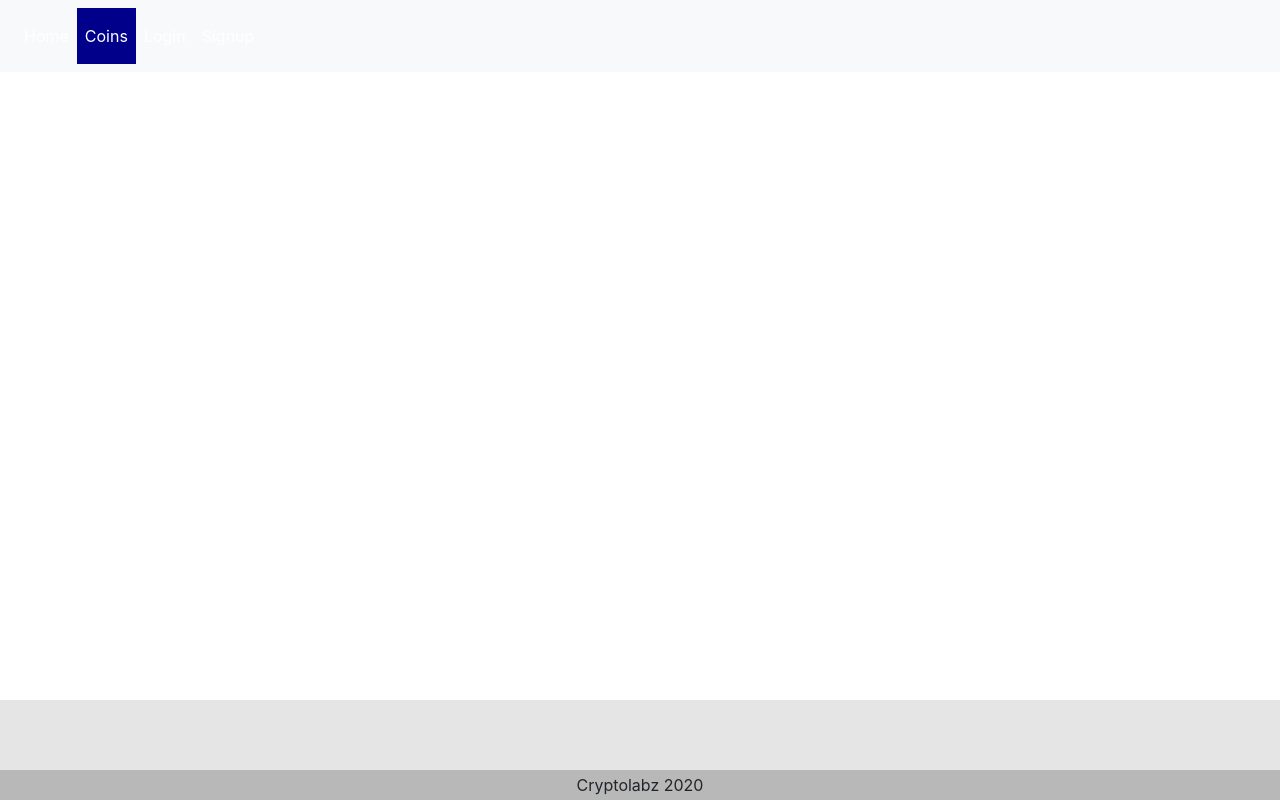
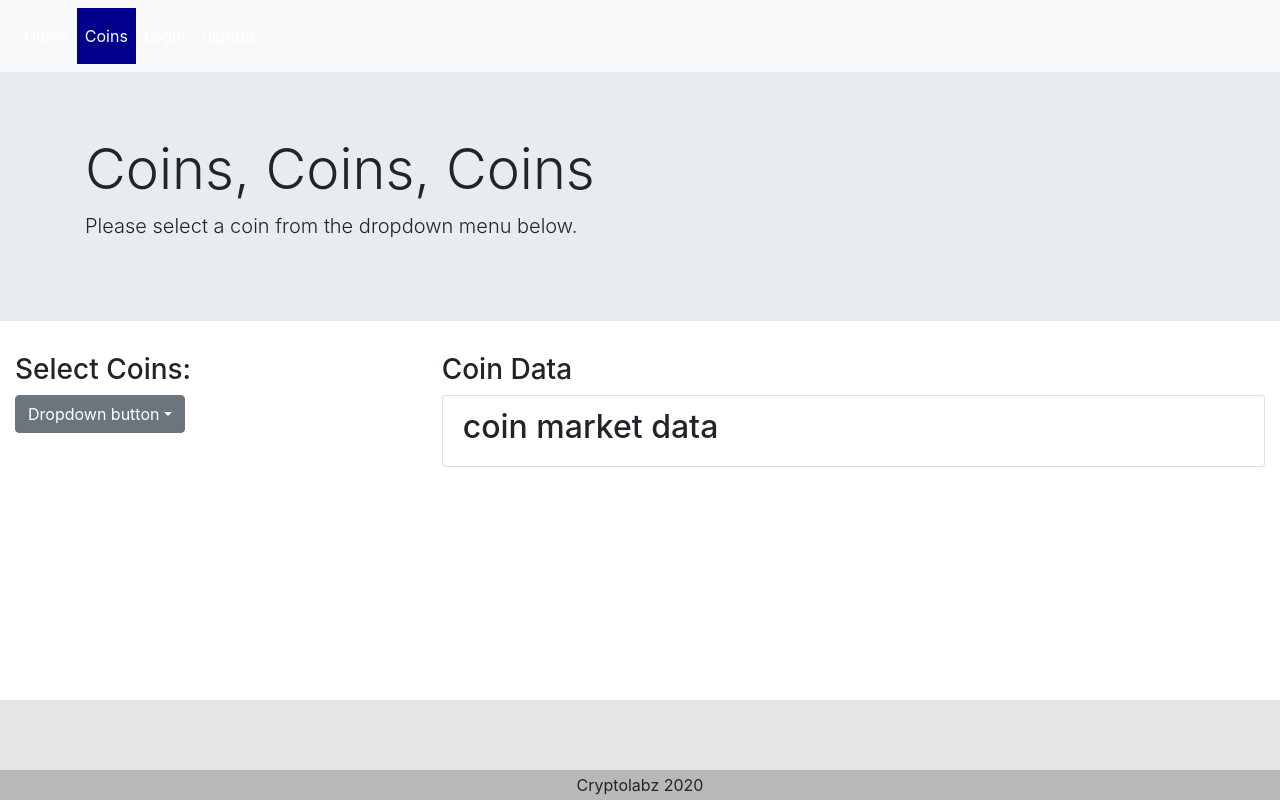
Before and after one commit to dohmr/cryptolabz, a React (Create React App) app in the folder client/: page /coins in a window 1280 px wide. Built offline with nearby package versions, Linux system fonts and the light colour scheme.

Commit message:
added dropdown menu but buttons dont work, woorking on results box

```diff
--- a/client/src/App.js
+++ b/client/src/App.js
@@ -8,7 +8,7 @@ import Footer from "./components/Footer";
 import ProtectedExamplePage from "./components/ProtectedExamplePage";
 import { ProvideAuth } from "./util/authContext";
 import ProtectedRoute from "./components/ProtectedRoute";
-import ResearchPage from "./components/ResearchPage";
+import CoinsPage from "./components/CoinsPage";
 
 function App() {
   return (
@@ -19,8 +19,8 @@ function App() {
           <Route exact path="/">
             <HomePage />
           </Route>
-          <Route path="/research">
-            <ResearchPage />
+          <Route path="/coins">
+            <CoinsPage />
           </Route>
           <Route path="/login">
             <LoginPage />
--- a/client/src/components/CoinsPage.js
+++ b/client/src/components/CoinsPage.js
@@ -1,14 +1,39 @@
 import React from "react";
+import { Col, Row, Container } from "../components/Grid";
+import DropDown from "./DropDown.js";
 
 function CoinsPage() {
-    return(
-        <div class="jumbotron jumbotron-fluid">
-  <div class="container">
-    <h1 class="display-4">Coins, Coins, Coins</h1>
-    <p class="lead">Please select a coin from the dropdown menu below. </p>
-  </div>
+  return(
+<div>
+    <div className="jumbotron jumbotron-fluid">
+          <div className="container">
+           <h1 className="display-4">Coins, Coins, Coins</h1>
+            <p className="lead">Please select a coin from the dropdown menu below. </p>
+          </div>
+    </div>
+    <Container fluid>
+    <Row>
+      <Col size="md-4">
+      <div>
+        <h3 htmlFor="language">Select Coins:</h3>
+        <DropDown></DropDown>
+      </div>
+     </Col>
+      <Col size="md-8 sm-12">
+      <div>
+      <h3>Coin Data</h3>
+        <ul className="list-group search-results">
+        <li className="list-group-item">
+          <h2>coin market data</h2>
+          {/* <h2>{props.title}</h2>
+          <a href={props.url}>{props.url}</a> */}
+        </li>
+    </ul>
+      </div>
+      </Col>
+    </Row>
+  </Container>
 </div>
     );
-}
-
+  }
 export default CoinsPage;
--- /dev/null
+++ b/client/src/components/DropDown.js
@@ -0,0 +1,26 @@
+import React from "react";
+
+function DropDown() {
+  return (
+    <div className="dropdown">
+  <button class="btn btn-secondary dropdown-toggle" type="button" id="dropdownMenuButton">
+    Dropdown button
+  </button>
+  <div className="dropdown-menu" aria-labelledby="dropdownMenuButton">
+      <a className="dropdown-item"href="#">Bitcoin</a>
+      <a className="dropdown-item"href="#">Ethereum</a>
+      <a className="dropdown-item"href="#">Tether</a>
+      <a className="dropdown-item"href="#">XRP</a>
+      <a className="dropdown-item"href="#">Chainlink</a>
+      <a className="dropdown-item"href="#">Litecoin</a>
+      <a className="dropdown-item"href="#">Bitcoin Cash</a>
+      <a className="dropdown-item"href="#">Polkadot</a>
+      <a className="dropdown-item"href="#">Binance Coin</a>
+      <a className="dropdown-item"href="#">Cardano</a>
+
+    </div>
+  </div>
+  );
+}
+
+export default DropDown;
--- a/client/src/components/HomePage.js
+++ b/client/src/components/HomePage.js
@@ -45,10 +45,10 @@ function HomePage() {
 
   return (
     <div>
-      <div class="jumbotron jumbotron-fluid">
-        <div class="container">
-          <h1 class="display-4">Cryptolabz</h1>
-          <p class="lead">Cryptolabs description</p>
+      <div className="jumbotron jumbotron-fluid">
+        <div className="container">
+          <h1 className="display-4">Cryptolabz</h1>
+          <p className="lead">Cryptolabs description</p>
         </div>
       </div>
       <Container fluid>
```
